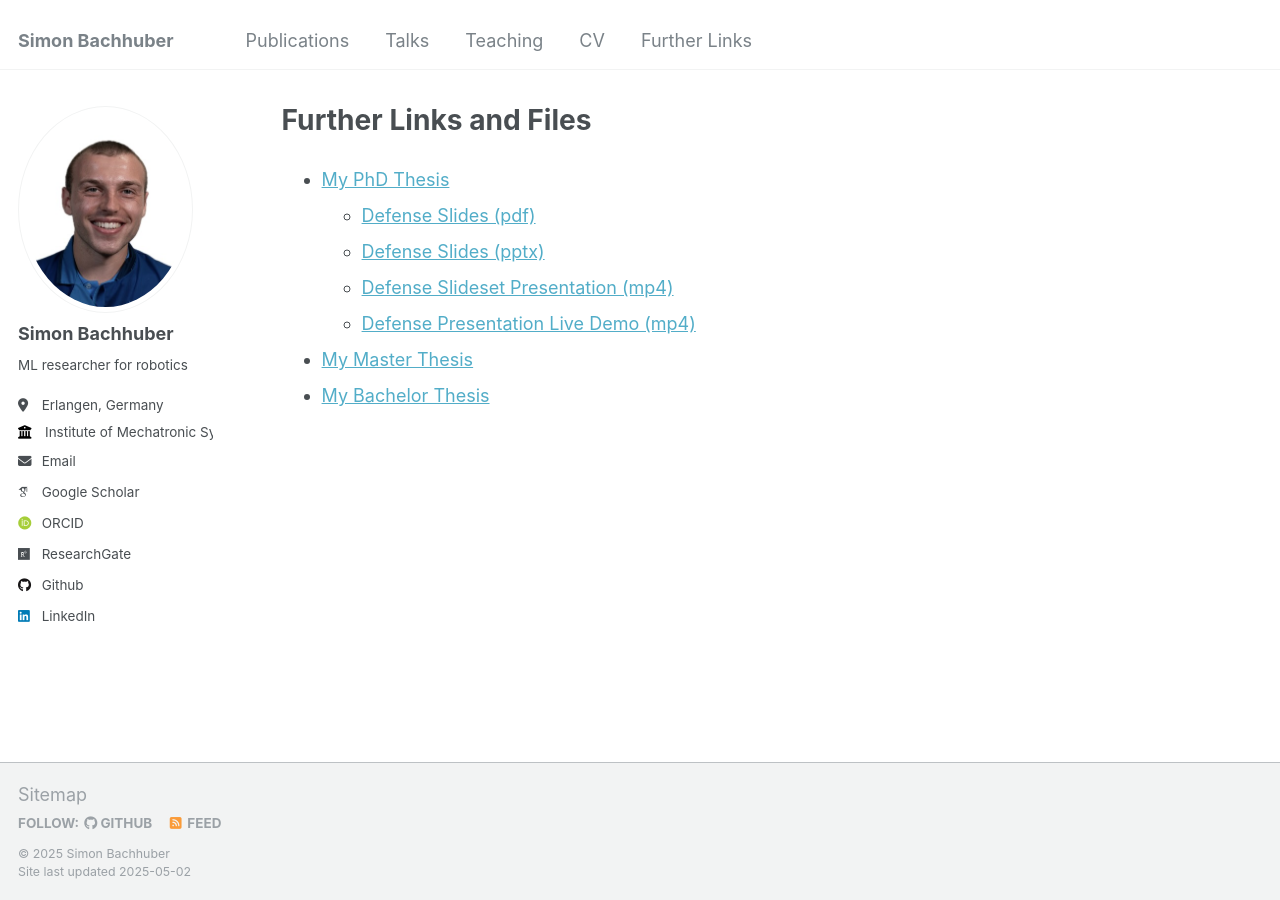
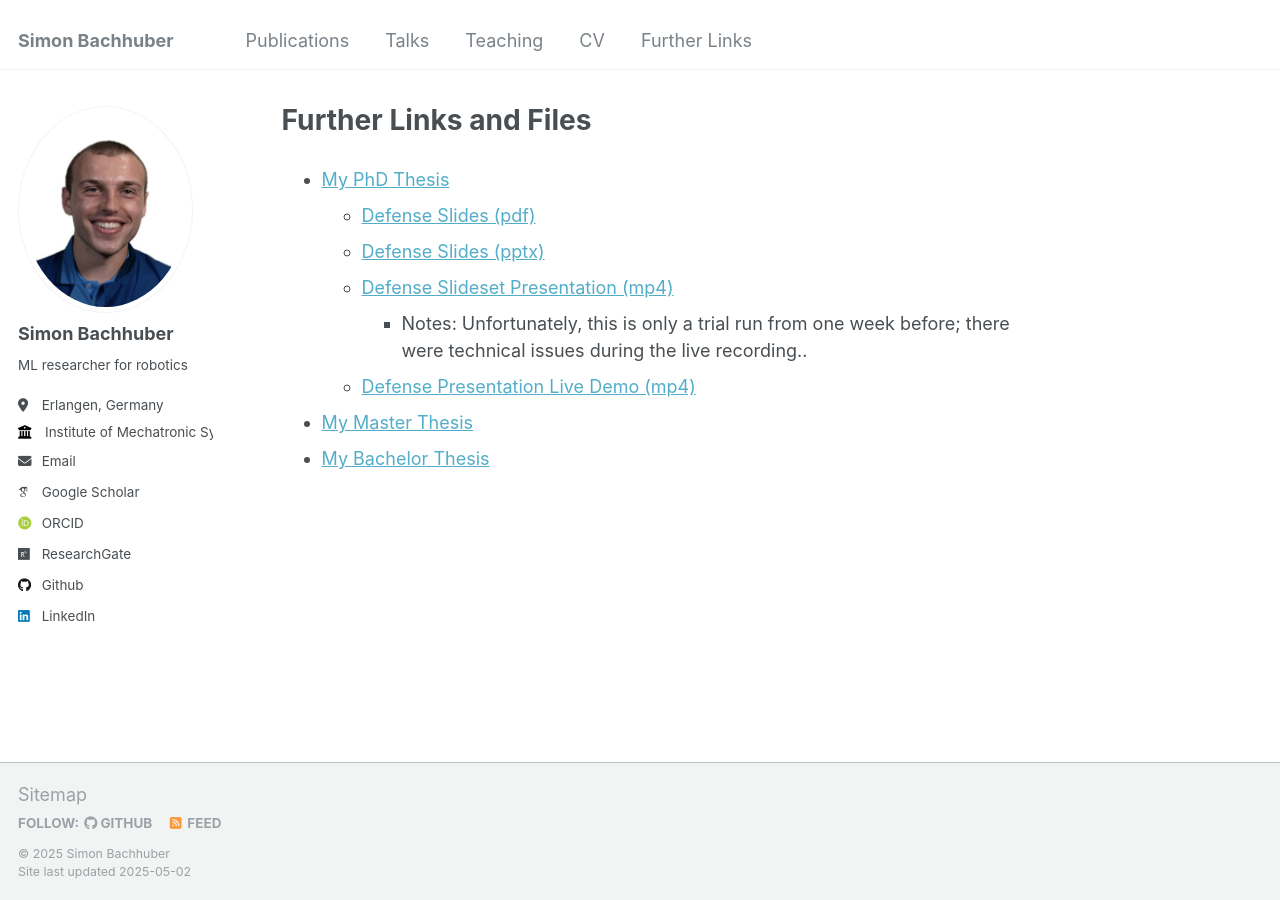
Before and after one commit to simon-bachhuber/simon-bachhuber.github.io, a Jekyll site: the page built from _pages/further_links.md, in a window 1280 px wide. Built offline with Jekyll 4.4.1, drawn with Linux system fonts in a browser that asks for light colours; some web fonts are replaced.

```diff
--- a/_pages/further_links.md
+++ b/_pages/further_links.md
@@ -5,9 +5,10 @@ author_profile: true
 ---
 
 - [My PhD Thesis](https://simon-bachhuber.github.io/files/thesis_phd.pdf)
-    - [Defense Slides (pdf)]()
-    - [Defense Slides (pptx)]()
-    - [Defense Slideset Presentation (mp4)]()
+    - [Defense Slides (pdf)](https://simon-bachhuber.github.io/files/my_defense_slides.pdf)
+    - [Defense Slides (pptx)](https://www.icloud.com/iclouddrive/04bxxuCL-ymSFFxnTxzw94XyQ#my_defense_slides)
+    - [Defense Slideset Presentation (mp4)](https://www.icloud.com/iclouddrive/04bCHNAoiShHGxIL98cCmOvjA#my_defense_trialrun-2025-03-09)
+        - Notes: Unfortunately, this is only a trial run from one week before; there were technical issues during the live recording..
     - [Defense Presentation Live Demo (mp4)](https://simon-bachhuber.github.io/files/live_demo_2025-03-18.mp4)
 - [My Master Thesis](https://simon-bachhuber.github.io/files/thesis_master.pdf)
 - [My Bachelor Thesis](https://simon-bachhuber.github.io/files/thesis_bachelor.pdf)
```
Also changed, not shown: 1 other file.
